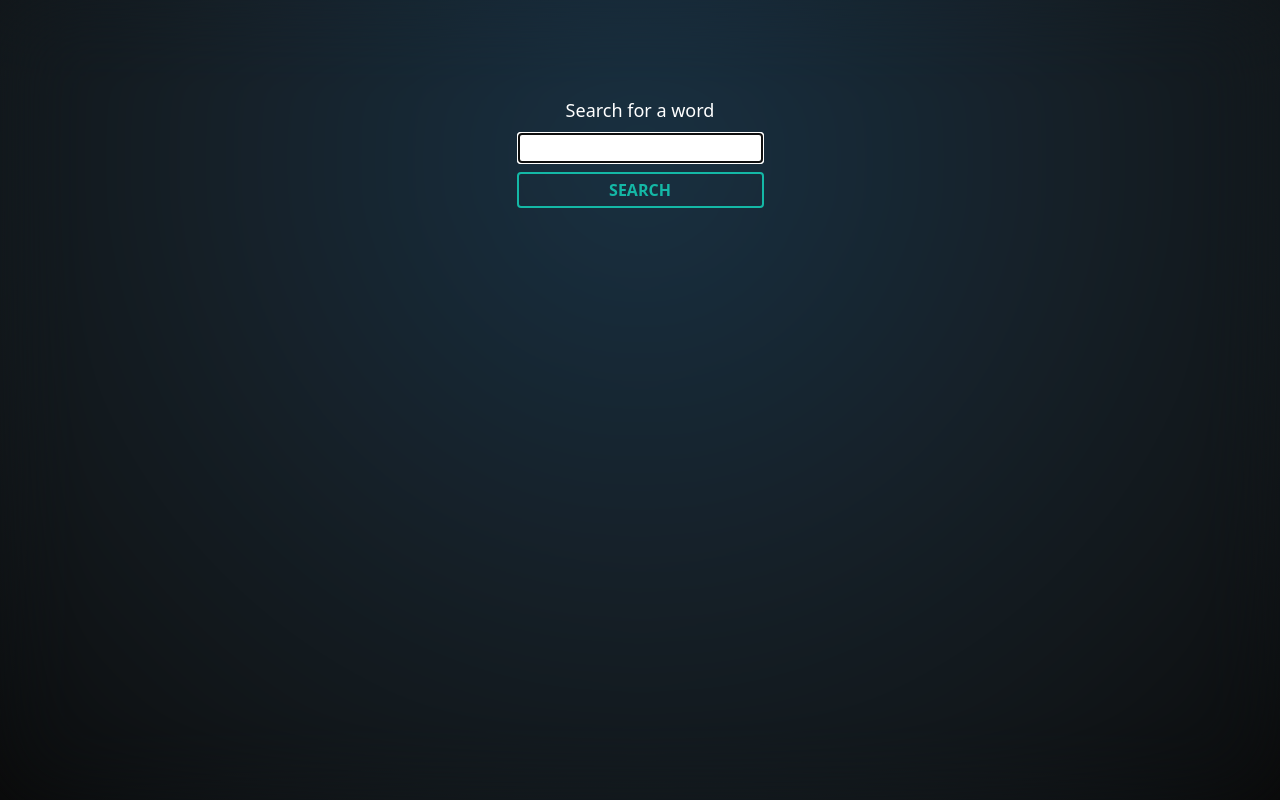
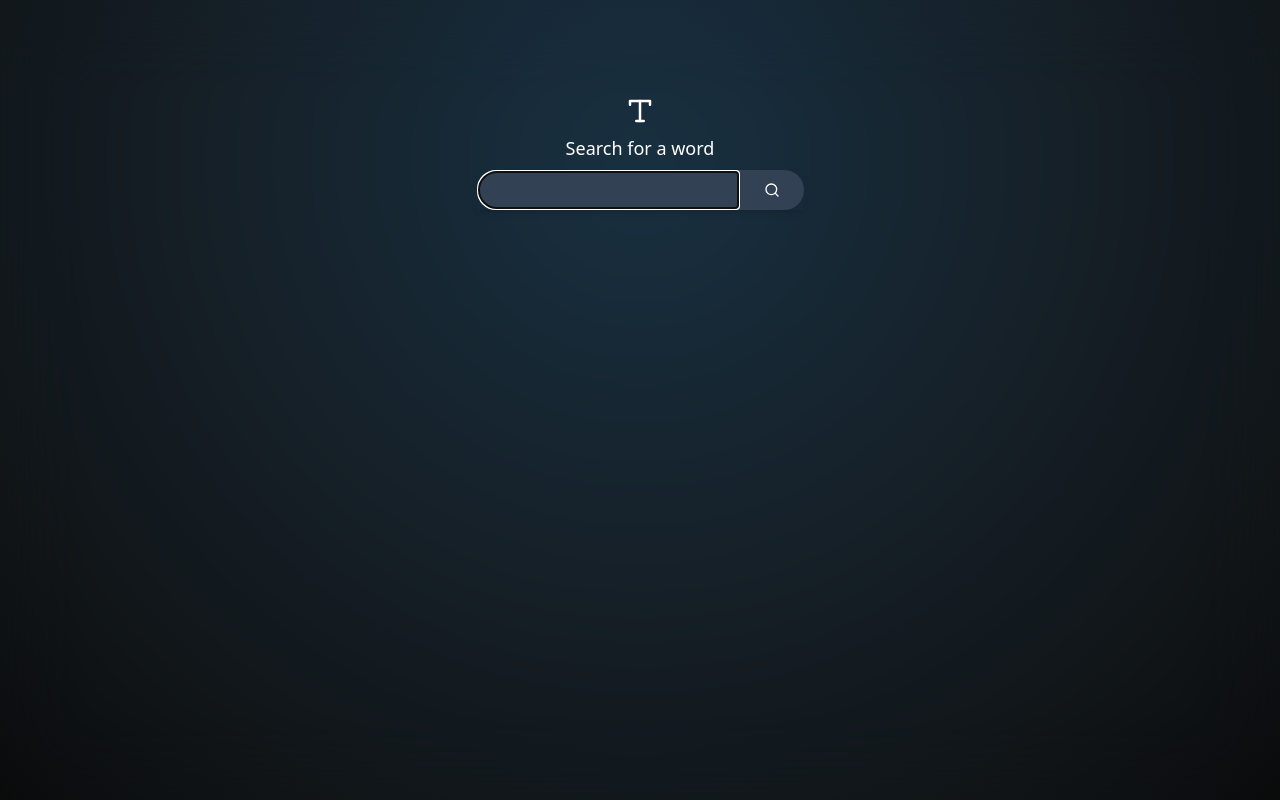
Before and after one commit to Morded/search, a Next.js app: page / in a window 1280 px wide. Built offline with nearby package versions, Linux system fonts and the light colour scheme.

Commit message:
updated the looks of the header and search bar

```diff
--- a/package.json
+++ b/package.json
@@ -13,6 +13,7 @@
     "next": "12.3.1",
     "react": "18.2.0",
     "react-dom": "18.2.0",
+    "react-icons": "^4.6.0",
     "zod": "^3.18.0"
   },
   "devDependencies": {
--- a/src/components/definitioncard.tsx
+++ b/src/components/definitioncard.tsx
@@ -1,3 +1,4 @@
+import { FiVolume2, FiList } from "react-icons/fi";
 
 type DefinitionCardProps = {
   definition: string;
--- a/src/pages/index.tsx
+++ b/src/pages/index.tsx
@@ -2,6 +2,7 @@ import type { NextPage } from "next";
 import axios from "axios";
 import { useState, useRef } from "react";
 import DefinitionCard from "../components/definitioncard";
+import { FiSearch, FiType } from "react-icons/fi";
 
 const Home: NextPage = () => {
   const [results, setResults] = useState<any>([]);
@@ -40,16 +41,17 @@ const Home: NextPage = () => {
 
   return (
     <>
-      <div className="my-20">
-        <h3 className="text-lg text-center">
+      <div className="my-20 flex flex-col gap-2 items-center text-white">
+        <FiType className="text-3xl font-bold" />
+        <h3 className="text-lg text-center ">
           Search for a word
         </h3>
-        <div className="m-2"></div>
 
-        <form className="grid" onSubmit={handleSearch}>
-          <input className="text-black px-2 py-1 rounded" autoFocus ref={searchRef} type="search" />
-          <div className="m-1"></div>
-          <button className="w-auto uppercase py-1 font-extrabold border-2 border-teal-500 text-teal-500 rounded duration-501 motion-safe:hover:scale-105">Search</button>
+        <form className="flex flex-row shadow-md" onSubmit={handleSearch}>
+          <input className="px-4 py-1 rounded-l-3xl bg-slate-700" autoFocus ref={searchRef} type="search" />
+          <button className="w-auto uppercase py-3 px-6 font-extrabold bg-slate-700 rounded-r-3xl hover:bg-slate-600 transition-all duration-300 ease-in-out">
+            <FiSearch />
+          </button>
         </form>
       </div>
 
```
Also changed, not shown: 1 other file (tests, documents, lock files or other folders).
